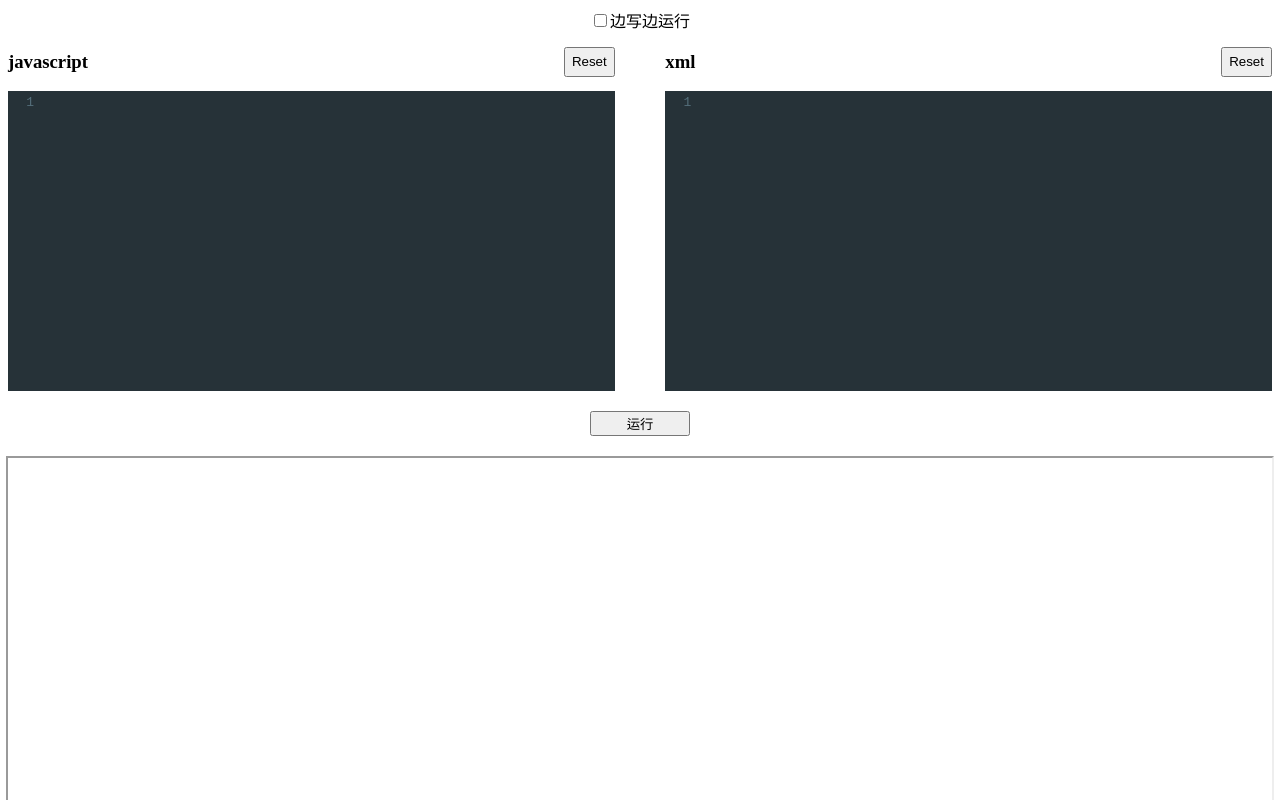
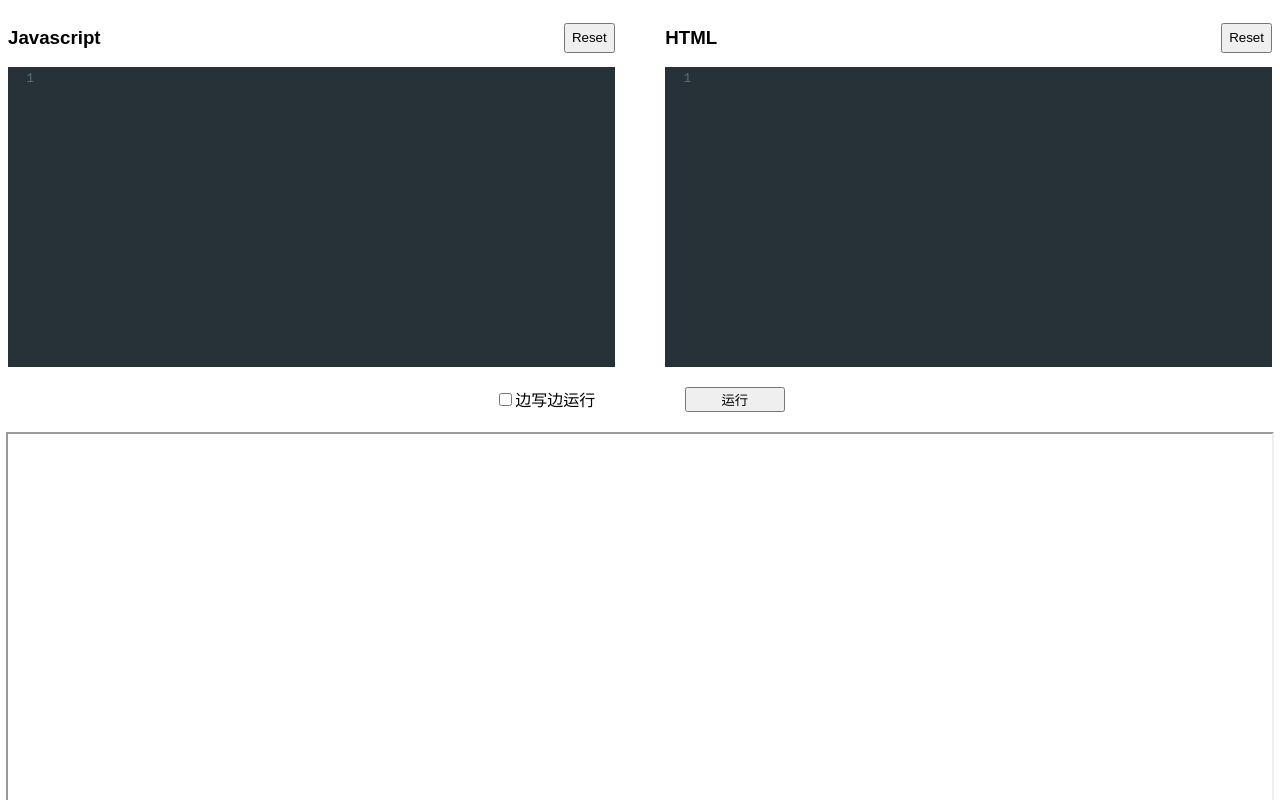
Before and after one commit to tanyanbo/online-ide, a React (Create React App) app: page / in a window 1280 px wide. Shown: the top 800 px of the page. Built offline with nearby package versions, Linux system fonts and the light colour scheme.

Commit message:
Added helper functions, reset button clears output no matter what state run while typing is in

```diff
--- a/src/App.css
+++ b/src/App.css
@@ -8,9 +8,16 @@
     display: flex;
     align-items: center;
     flex-direction: column;
+    font-family: sans-serif;
 }
 
 .run-button {
     width: 100px;
     margin-bottom: 20px;
 }
+
+.buttons {
+    display: flex;
+    justify-content: space-around;
+    width: 30%;
+}
--- a/src/App.js
+++ b/src/App.js
@@ -1,6 +1,7 @@
 import "./App.css";
 import React, { useEffect, useRef, useState } from "react";
 import Editor from "./components/Editor";
+import formatOutputString from "./outputString";
 
 function App() {
   const [srcDoc, setSrcDoc] = useState("");
@@ -12,14 +13,7 @@ function App() {
   useEffect(() => {
     if (isChecked) {
       const timer = setTimeout(() => {
-        setSrcDoc(`
-        <html lang="en-US">
-          <body>
-            ${html}
-            <script>${js}</script>
-          </body>
-        </html>
-      `);
+        setSrcDoc(formatOutputString(html, undefined, js));
       }, 250);
       return () => clearTimeout(timer);
     }
@@ -30,30 +24,25 @@ function App() {
   };
 
   const run = () => {
-    setSrcDoc(`
-        <html lang="en-US">
-          <body>
-            ${html}
-            <script>${js}</script>
-          </body>
-        </html>
-      `);
+    setSrcDoc(formatOutputString(html, undefined, js));
   };
 
   return (
     <div className="App">
-      <form>
-        <input type="checkbox" id="run" onChange={changeRunState} />
-        <label htmlFor="run">边写边运行</label>
-      </form>
       <div className="editor-container">
         <Editor onChange={setJs} language="javascript" />
-        <Editor onChange={setHtml} language="xml" />
+        <Editor onChange={setHtml} language="xml" setSrcDoc={setSrcDoc} />
         {/*<Editor language="python" onChange={setPython} />*/}
       </div>
-      <button className="run-button" disabled={isChecked} onClick={run}>
-        运行
-      </button>
+      <div className="buttons">
+        <form className="run-checkbox">
+          <input type="checkbox" id="run" onChange={changeRunState} />
+          <label htmlFor="run">边写边运行</label>
+        </form>
+        <button className="run-button" disabled={isChecked} onClick={run}>
+          运行
+        </button>
+      </div>
       <iframe
         srcDoc={srcDoc}
         sandbox="allow-scripts"
--- a/src/components/Editor.js
+++ b/src/components/Editor.js
@@ -6,9 +6,10 @@ import "codemirror/mode/python/python";
 import "codemirror/lib/codemirror.css";
 import "codemirror/theme/material.css";
 import "./Editor.css";
+import mapping from "../mapping";
 
 const Editor = (props) => {
-  const { onChange, language } = props;
+  const { onChange, language, setSrcDoc } = props;
   const [val, setVal] = useState("");
 
   const onChangeCode = (editor, data, value) => {
@@ -19,12 +20,13 @@ const Editor = (props) => {
   const resetCode = () => {
     setVal("");
     onChange("");
+    setSrcDoc("", undefined, "");
   };
 
   return (
     <div className="editor">
       <div className="editor-top">
-        <h3>{language}</h3>
+        <h3>{mapping[language]}</h3>
         <button onClick={resetCode} className="reset-button">
           Reset
         </button>
--- /dev/null
+++ b/src/mapping.js
@@ -0,0 +1,7 @@
+const mapping = {
+  javascript: "Javascript",
+  xml: "HTML",
+  css: "CSS",
+};
+
+export default mapping;
--- /dev/null
+++ b/src/outputString.js
@@ -0,0 +1,12 @@
+const formatOutputString = (html, css, js) => {
+  return `
+        <html lang="en-US">
+          <body>
+            ${html}
+            <script>${js}</script>
+          </body>
+        </html>
+      `;
+};
+
+export default formatOutputString;
```
